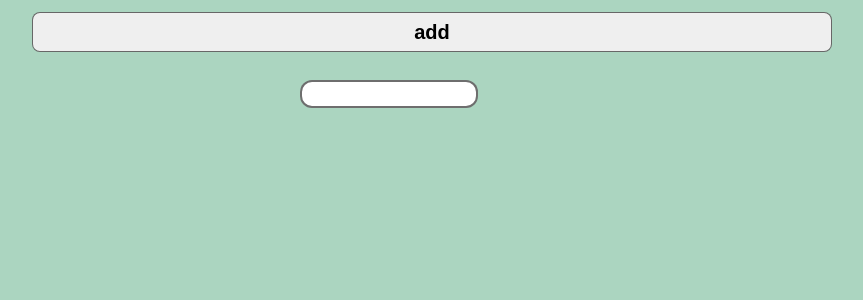
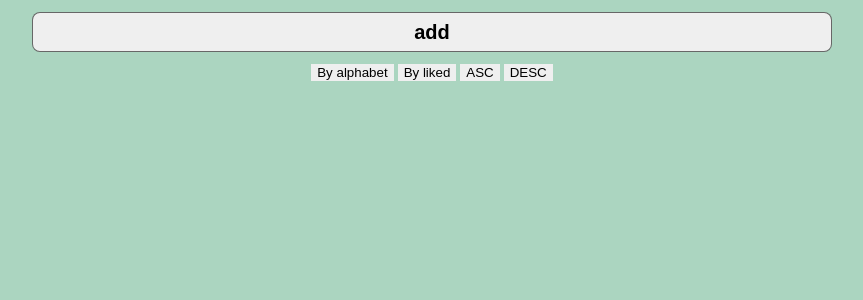
Before and after one commit to saxumcordis/mipt_pract, a React (Create React App) app in the folder test-app/: page / in a window 1280 px wide. Shown: the top 300 px of the page, without its empty margins (208-1071 px from the left). Built offline with nearby package versions, Linux system fonts and the light colour scheme.

Commit message:
init hooks, add sort block

```diff
--- a/test-app/src/App.css
+++ b/test-app/src/App.css
@@ -68,6 +68,10 @@
   font-weight: 600;
 }
 
+.search-button-disabled {
+  background-color: aqua;
+}
+
 .button-share {
   background-color: rgba(87, 157, 194, 0.808);
 }
@@ -110,3 +114,12 @@
 .filter__item-active {
   font-weight: 600;
 }
+
+.sortblock {
+  display: flex;
+  gap: 4px;
+}
+
+.sort__button-active {
+  background-color: aqua;
+}
--- a/test-app/src/App.jsx
+++ b/test-app/src/App.jsx
@@ -1,26 +1,19 @@
 import './App.css';
-import { useState } from 'react';
 import { Button } from './components/Button/Button'
-import { initListItems } from './utils/initListItems'
+
 import { List } from './components/List/List';
+import { useInitListItems } from './utils/useInitListItems';
 
 function App() {
-  const [state, setState] = useState([]);
 
-
-  const fetchCats = () => {
-    initListItems().then(e => {
-      setState(prev => [...prev, ...e.map(e => ({ ...e, like: 0 }))]);
-    });
-  }
-
+  const { items, isLoading, onFetchItem } = useInitListItems();
 
   return (
     <div className="App">
       <div className="search-controls">
-        <Button className='search-button' onClick={fetchCats}>add</Button>
+        <Button className={`search-button ${isLoading ? 'search-button-disabled' : ''}`} disabled={isLoading} onClick={onFetchItem}>{isLoading ? 'loading...' : 'add'}</Button>
       </div>
-      <List items={state} />
+      <List items={items} />
 
 
       {/** PROPS EXAMPLES
--- a/test-app/src/components/CatItem/CatItem.jsx
+++ b/test-app/src/components/CatItem/CatItem.jsx
@@ -1,13 +1,12 @@
 import { Button } from '../Button/Button'
 
-export const CatItem = ({ cat, isLiked, onDelete, onLike }) => {
-
-  const { url } = cat;
+export const CatItem = ({ url, breeds, isLiked, onDelete, onLike, /* ...otherProps */ }) => {
+  /* const { otherProp1 } = otherProps; */
 
   return <div className="cat-item">
     <img src={url} alt="" />
     <div className="cat-item__controls"><span className="cat-item__title">
-      {cat.breeds[0].name}
+      {breeds[0].name}
     </span>
       {(isLiked) && <span className="cat-item__likes">
         ❤️
@@ -17,5 +16,6 @@ export const CatItem = ({ cat, isLiked, onDelete, onLike }) => {
     <Button type="share" onClick={() => console.log(`SHARE ITEM ${url}`)} />
 
     <Button className='delete-button' onClick={() => onDelete(url)}>delete</Button>
+
   </div>
 }
--- a/test-app/src/components/Filter/Filter.jsx
+++ b/test-app/src/components/Filter/Filter.jsx
@@ -1,16 +1,23 @@
 import React from 'react';
+import { Button } from '../Button/Button';
 
 export class Filter extends React.Component {
   render() {
 
     const { items, filterKey, onFilter } = this.props;
 
+    if (items.length === 0) {
+      return null;
+    }
+
+    /** incorrect using, filter shouldnt know about other logic */
+    /** const uniqueItems = items.filter((item, index) => index === items.lastIndexOf(item)); */
+
     return <ul className="filter">
+      <Button onClick={() => onFilter(undefined)}>reset</Button>
       {items.map((item, index) => {
-        const name = item.breeds[0].name;
-
-        return <li key={`${index}_${item}`} className={`filter__item ${filterKey === name ? 'filter__item-active' : ''}`} onClick={() => onFilter(name)}>
-          {name}
+        return <li key={`${index}_${item}`} className={`filter__item ${filterKey === item ? 'filter__item-active' : ''}`} onClick={() => onFilter(item)}>
+          {item}
         </li>
       })}
     </ul>
--- a/test-app/src/components/List/List.jsx
+++ b/test-app/src/components/List/List.jsx
@@ -1,6 +1,7 @@
 import React from 'react';
 import { CatItem } from '../CatItem/CatItem'
 import { Filter } from '../Filter/Filter'
+import { SortBlock } from '../SortBlock/SortBlock'
 
 
 /** functional  component */
@@ -18,6 +19,8 @@ export class List extends React.Component {
       items: props.items,
       likedItems: {},
       filterKey: undefined,
+      sortDirection: undefined,
+      sortType: undefined,
     }
   }
 
@@ -92,7 +95,7 @@ export class List extends React.Component {
   }
 
   renderItems() {
-    const { items, likedItems, filterKey } = this.state;
+    const { items, likedItems, filterKey, sortDirection, sortType } = this.state;
 
     let filteredItems = items;
 
@@ -100,8 +103,34 @@ export class List extends React.Component {
       filteredItems = items.filter(item => item.breeds[0].name === filterKey);
     }
 
+    if (sortDirection && sortType) {
+      filteredItems = filteredItems.sort((item1, item2) => {
+        if (sortType === 'alphabet') {
+          const name1 = item1.breeds[0].name;
+          const name2 = item2.breeds[0].name;
+
+          if (name1 > name2) {
+            return sortDirection === 'ASC' ? 1 : -1;
+          } else if (name2 > name1) {
+            return sortDirection === 'ASC' ? -1 : 1;
+          }
+
+          return 0;
+        }
+
+        const liked1 = likedItems[item1.url];
+        const liked2 = likedItems[item2.url];
+
+        if (liked1) return sortDirection === 'ASC' ? -1 : 1;
+        if (liked2) return sortDirection === 'ASC' ? 1 : -1;
+
+        return 0;
+      })
+    }
+
+
     const catsArray = filteredItems.map(
-      (cat, index) => <CatItem key={index} cat={cat} isLiked={likedItems[cat.url]} onDelete={console.log} onLike={this.onLikeCat} />
+      (cat, index) => <CatItem key={index} {...cat} isLiked={likedItems[cat.url]} onDelete={console.log} onLike={this.onLikeCat} />
     )
 
     return catsArray;
@@ -113,12 +142,32 @@ export class List extends React.Component {
     })
   }
 
+  onSortTypeChange = (value) => {
+    this.setState({
+      sortType: value
+    })
+  }
+
+  onDirectionChange = (value) => {
+    this.setState({
+      sortDirection: value
+    })
+  }
+
   render() {
     const { items, filterKey } = this.state;
 
+    /** correct using */
+    const uniqueBreedNames = items.map(item => item.breeds[0].name).filter((item, index, arr) => index === arr.lastIndexOf(item));
+
     return (<div className="list">
-      <Filter items={items} onFilter={this.onFilter} filterKey={filterKey} />
-      <div className="list-items">{this.renderItems()}</div>
+      <Filter items={uniqueBreedNames} onFilter={this.onFilter} filterKey={filterKey} />
+      <div>
+        <SortBlock onSortTypeChange={this.onSortTypeChange} onDirectionChange={this.onDirectionChange} />
+        <div className="list-items">
+          {this.renderItems()}
+        </div>
+      </div>
     </div>)
   }
 }
--- /dev/null
+++ b/test-app/src/components/SortBlock/SortBlock.jsx
@@ -0,0 +1,58 @@
+import { useState } from "react"
+
+import { Button } from '../Button/Button'
+
+/** incorrect
+ * arr.push('arr3');
+  setArr(arr)
+
+  correct
+  setArr([...arr, 'arr3'])
+
+  incorrect
+  obj1.obj = 'lol';
+  setObj(obj1);
+
+  correct
+  setObj({...obj1, obj: 'lol})
+*/
+
+/**
+ * forbidden!!! do not use hooks in common functions
+const utilSortBlock = () => {
+  const [direction, setDirection] = useState();
+}
+*/
+
+
+const useSortBlock = ({ onSortTypeChange, onDirectionChange }) => {
+  //const { isLoading, handleFetch } = useFetch();
+
+  const [direction, setDirection] = useState();
+  const [sortType, setSortType] = useState();
+
+  const onSetSort = (newSortType) => () => {
+    setSortType(newSortType);
+    onSortTypeChange(newSortType)
+  }
+
+  const onSetDirection = (newDirection) => () => {
+    setDirection(newDirection);
+    onDirectionChange(newDirection);
+  }
+
+  return { onSetSort, onSetDirection, sortType, direction, }
+}
+
+export const SortBlock = ({ onSortTypeChange, onDirectionChange }) => {
+
+  const { onSetDirection, onSetSort, sortType, direction } = useSortBlock({ onDirectionChange, onSortTypeChange });
+
+
+  return <div className="sortblock">
+    <Button className={sortType === 'alphabet' ? 'sort__button-active' : ''} onClick={onSetSort('alphabet')}>By alphabet</Button>
+    <Button className={sortType === 'liked' ? 'sort__button-active' : ''} onClick={onSetSort('liked')}>By liked</Button>
+    <Button className={direction === 'ASC' ? 'sort__button-active' : ''} onClick={(onSetDirection('ASC'))}>ASC</Button>
+    <Button className={direction === 'DESC' ? 'sort__button-active' : ''} onClick={(onSetDirection('DESC'))}>DESC</Button>
+  </div>
+}
--- /dev/null
+++ b/test-app/src/utils/useFetch.js
@@ -0,0 +1,18 @@
+import { useState } from 'react';
+
+
+export const useFetch = () => {
+  const [isLoading, setIsLoading] = useState(false);
+
+  const handleFetch = async (url) => {
+    setIsLoading(true);
+
+    const res = await fetch(url);
+
+    setIsLoading(false);
+
+    return res;
+  }
+
+  return { isLoading, handleFetch }
+}
--- /dev/null
+++ b/test-app/src/utils/useInitListItems.js
@@ -0,0 +1,19 @@
+import { useState } from 'react';
+import { useFetch } from './useFetch';
+
+const API_KEY = 'live_HC7DMd81VAt5wB5xBi6UYhVMvgpBfMixNCcF630RTnIoM9Ymw2hLJQexnV2K3OKW'
+
+
+export const useInitListItems = () => {
+  const { isLoading, handleFetch } = useFetch();
+
+  const [items, setState] = useState([]);
+  console.log(isLoading)
+  const onFetchItem = async () => {
+    const item = await handleFetch(`https://api.thecatapi.com/v1/images/search?&api_key=${API_KEY}&has_breeds=1`).then(e => e.json());
+
+    setState(prev => [...prev, ...item.map(e => ({ ...e, like: 0 }))]);
+  }
+
+  return { items, isLoading, onFetchItem }
+}
```
